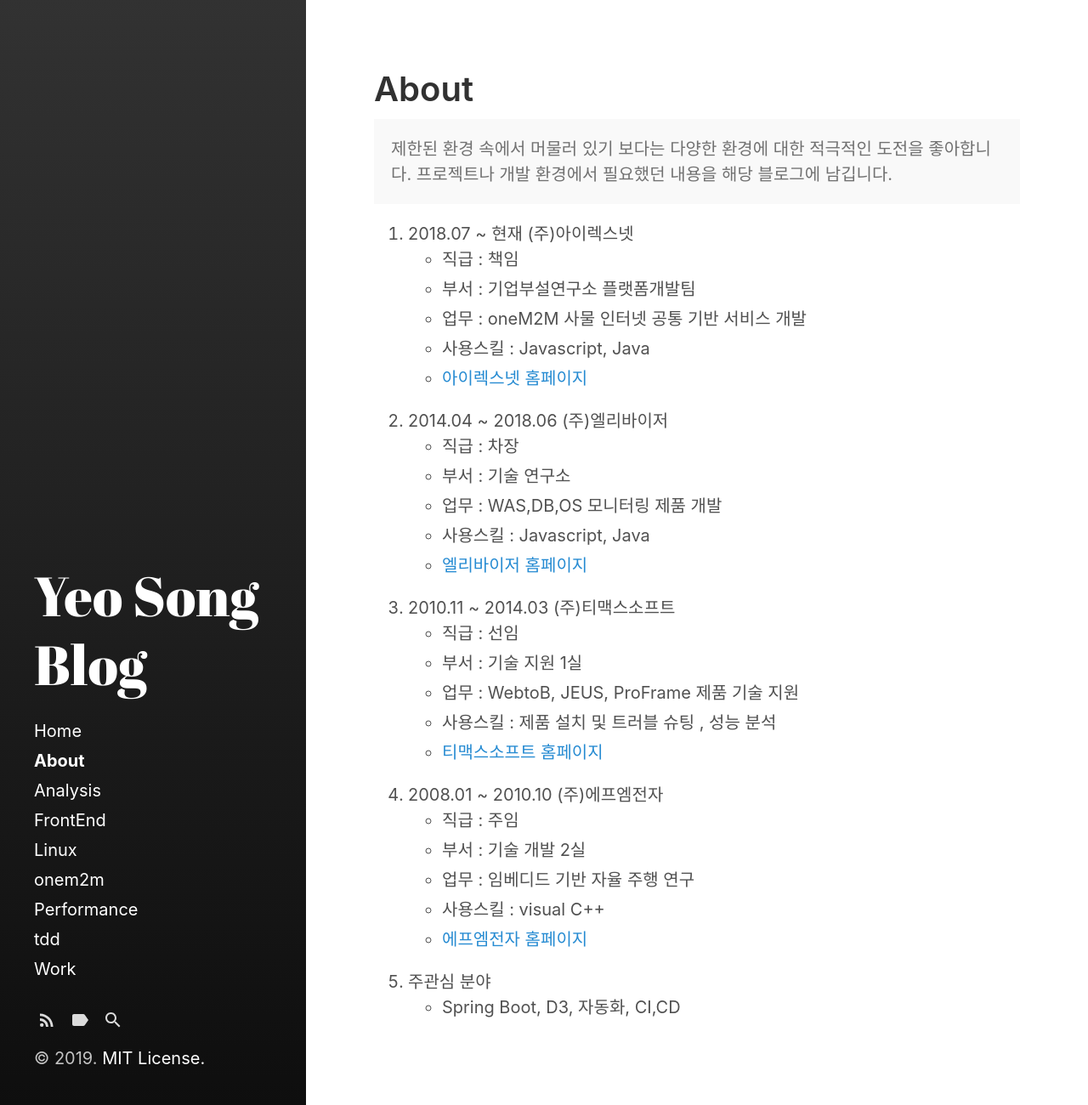
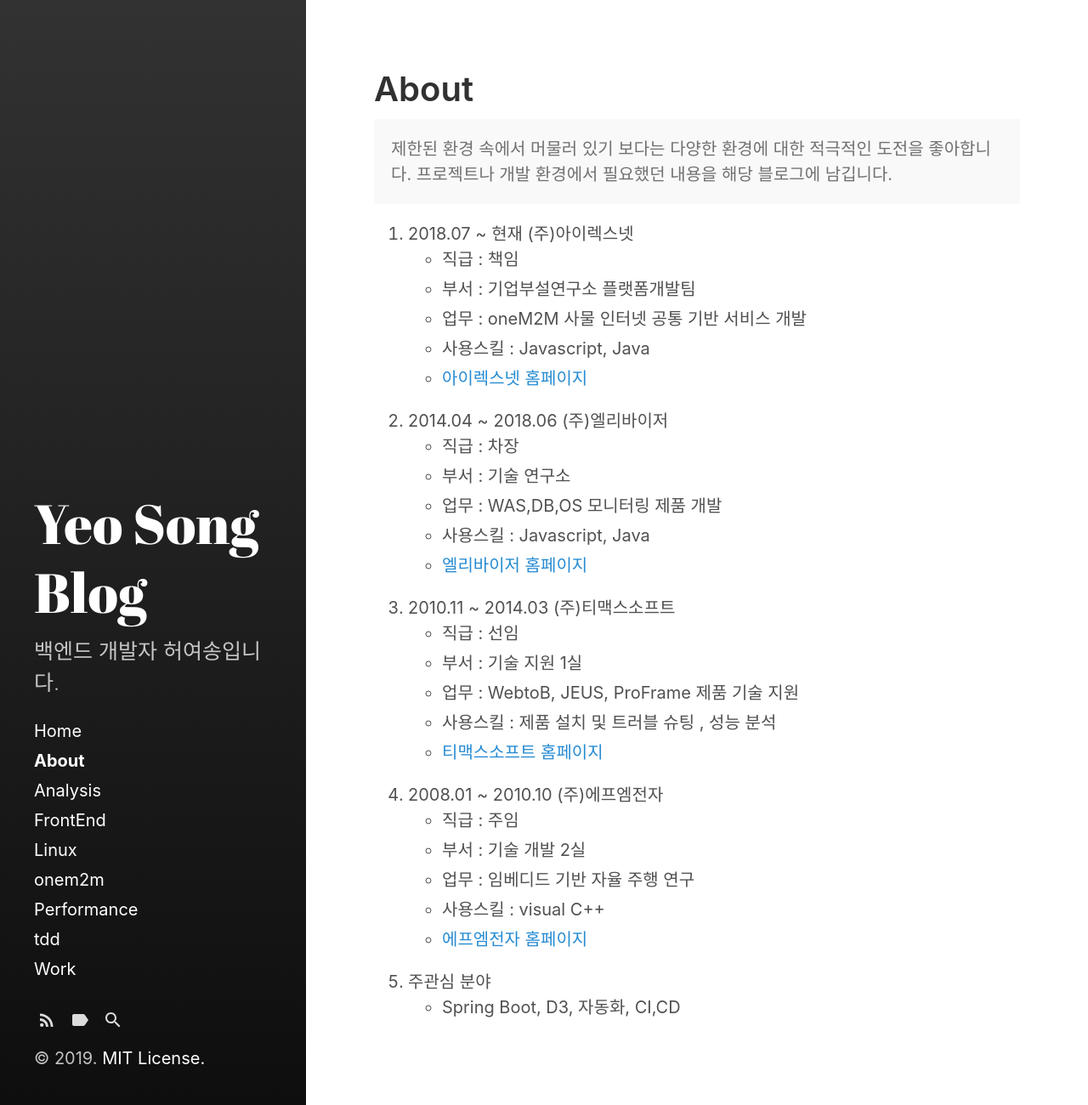
Before and after one commit to kranian/kranian.github.io, a Jekyll site: the page built from about.md, in a window 1280 px wide. Shown: the whole page at 85% size. Built offline with Jekyll 4.4.1, drawn with Linux system fonts in a browser that asks for light colours; comment, search, counter and statistics services are not loaded.

Commit message:
Update _config.yml

```diff
--- a/_config.yml
+++ b/_config.yml
@@ -5,7 +5,7 @@
 # Setup
 title:            Yeo Song Blog
 tagline:          'Daily Developer'
-description:      ''
+description:      '백엔드 개발자 허여송입니다.'
 url:              https://kranian.github.io
 #baseurl:          '/'
                   # the optional subpath of your site, e.g. "/blog"
```
